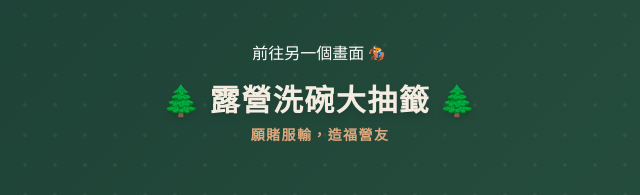
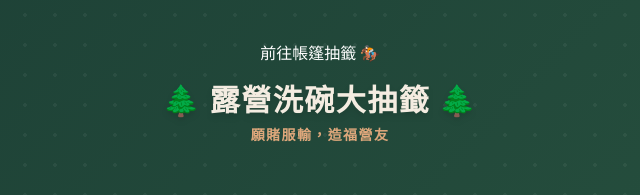
Before and after one commit to fir811025/open, a plain HTML site: page index.html in a window 1280 px wide. Shown: the top 195 px of the page, 320-960 px from the left. Drawn offline with nearby package versions, Linux system fonts and the light colour scheme.

Commit message:
Update index.html

```diff
--- a/index.html
+++ b/index.html
@@ -52,7 +52,7 @@
     </style>
 </head>
 <body class="min-h-screen flex flex-col items-center justify-between py-10 px-4 text-white relative">
-    <a href="game2.html">前往另一個畫面 🏇🏻 </a>
+    <a href="game2.html">前往帳篷抽籤 🏇🏻 </a>
     <div class="bg-pattern"></div>
 
     <!-- 標題區塊 -->
```
